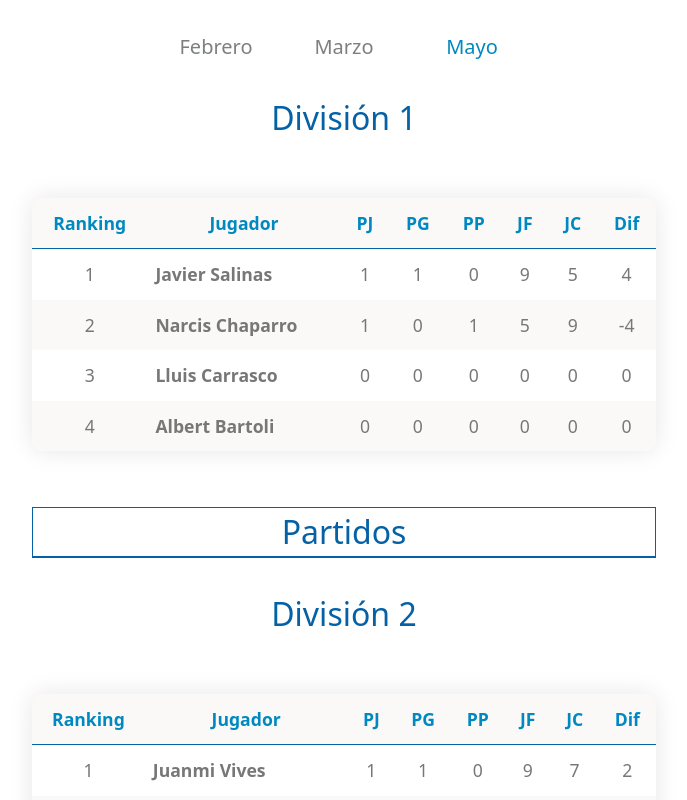
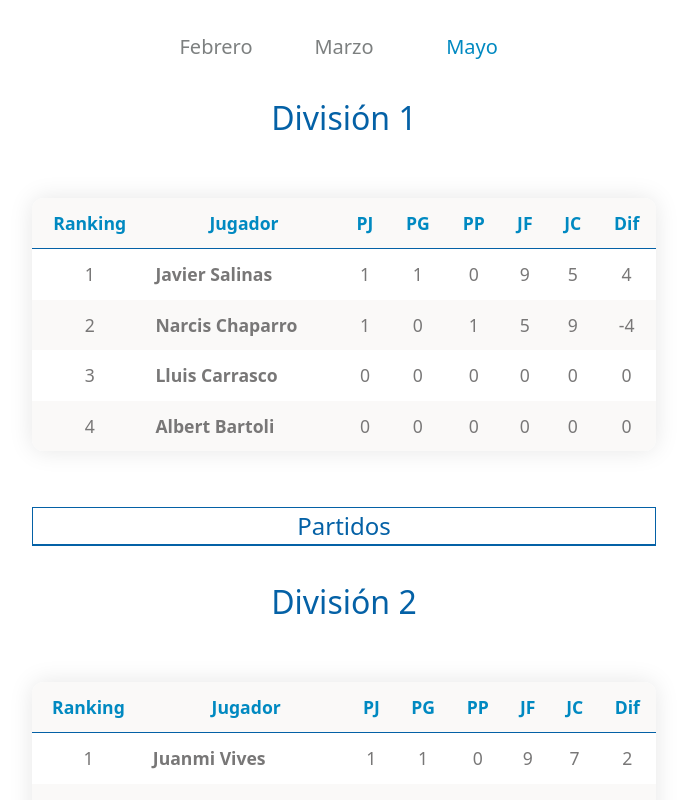
Before and after one commit to kvi-ki/tennis-matches, a Next.js app: page / in a window 1280 px wide. Shown: the top 800 px of the page, without its empty margins (296-983 px from the left). Built offline with nearby package versions, Linux system fonts and the light colour scheme.

Commit message:
style: update size for matches header

```diff
--- a/src/components/matches/Matches.tsx
+++ b/src/components/matches/Matches.tsx
@@ -27,7 +27,7 @@ export default function Matches({ matches }: { matches: MatchProps[] }) {
   return (
     <section className="border border-navy mt-4 w-full md:w-9/12 xl:w-6/12">
       <h2
-        className="border-b text-navy text-header2 text-center text-semibold hover:text-blue cursor-pointer lg:text-header2Lg"
+        className="border-b text-navy text-header2 text-center text-semibold hover:text-blue cursor-pointer"
         onClick={toggleMatches}
       >
         Partidos
--- a/tailwind.config.js
+++ b/tailwind.config.js
@@ -26,8 +26,7 @@ export default {
     },
     fontSize: {
       header: '2rem',
-      header2: '1.3rem',
-      header2Lg: '2rem',
+      header2: '1.5rem',
       textSm: '0.6rem',
       textMd: '1.1rem',
       textLg: '1.25rem',
```
